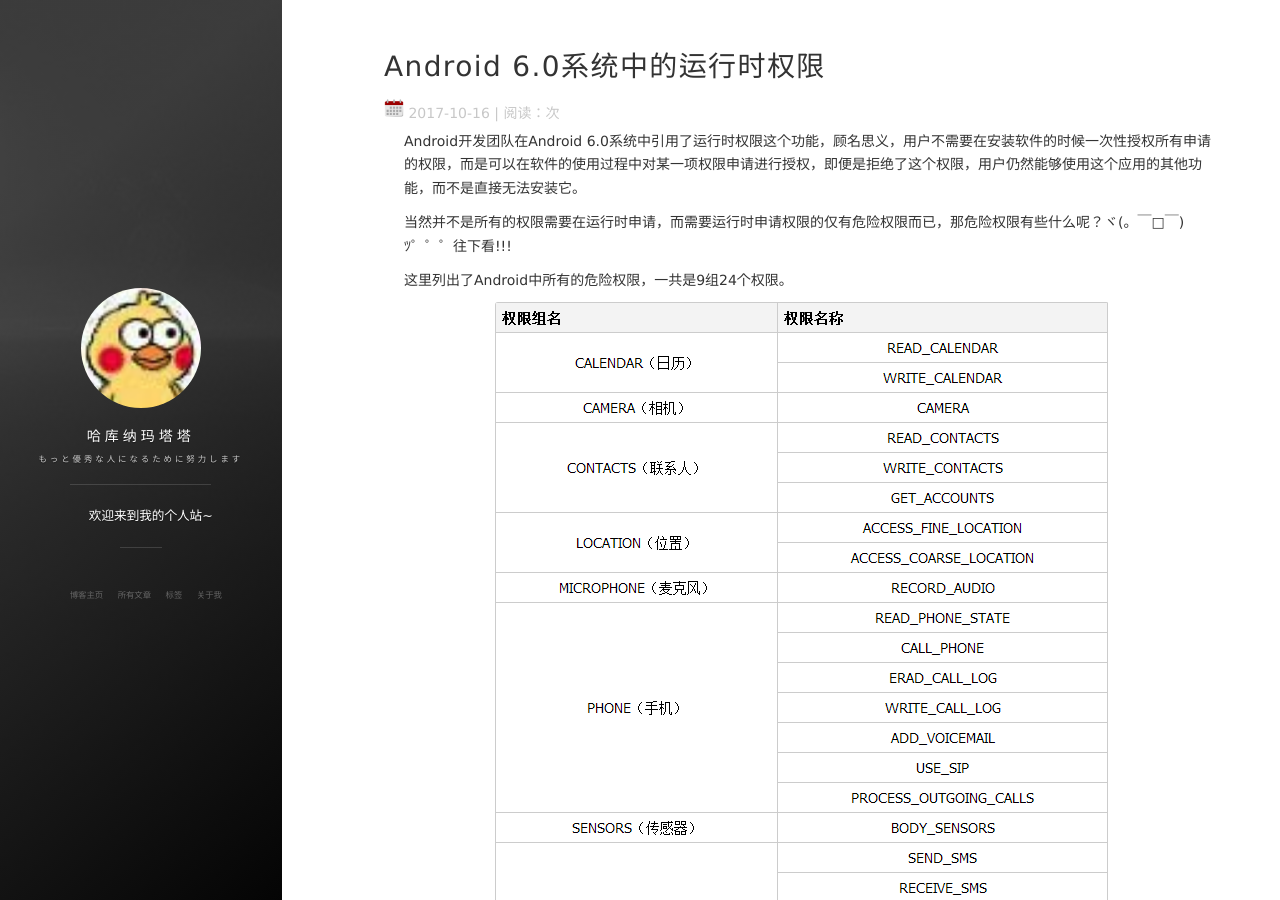
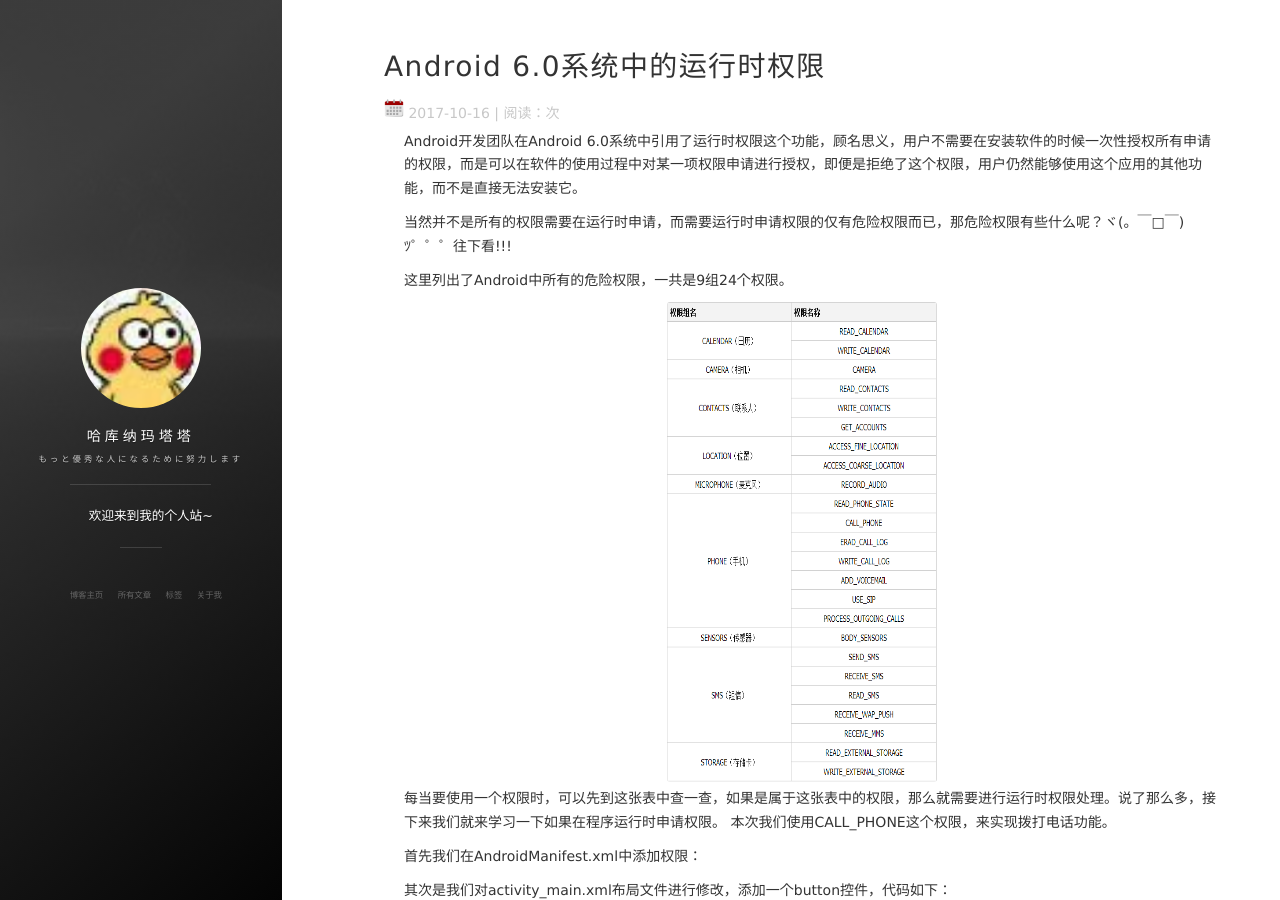
Before and after one commit to YuQi9797/YuQi9797.github.io, a Jekyll site: the page built from _posts/2017-10-16-Android_dynamicApplicationPermission.md, in a window 1280 px wide and 900 px high. Built offline with Jekyll 4.4.1, drawn with Linux system fonts in a browser that asks for light colours; nearby versions of some CDN libraries; comment, search, counter and statistics services are not loaded.

Commit message:
Android_10_16

````diff
--- a/_posts/2017-10-16-Android_dynamicApplicationPermission.md
+++ b/_posts/2017-10-16-Android_dynamicApplicationPermission.md
@@ -12,7 +12,7 @@
 
 这里列出了Android中所有的危险权限，一共是9组24个权限。
 <div align="left">
-  <img src = "/images/image/permissionList.png" />
+  <img src = "/images/image/permissionList.png" width="270" height="480"/>
 </div>
 每当要使用一个权限时，可以先到这张表中查一查，如果是属于这张表中的权限，那么就需要进行运行时权限处理。说了那么多，接下来我们就来学习一下如果在程序运行时申请权限。
 本次我们使用CALL_PHONE这个权限，来实现拨打电话功能。
@@ -41,7 +41,7 @@
 ```
 效果如下：
 <div>
-  <img src="/images/image/activity_main.png" />
+  <img src="/images/image/activity_main.png" width="270" height="480"/>
 </div>
 接下来我们修改MainActivity中的代码，为button注册监听事件，代码如下：
 ```
@@ -186,9 +186,9 @@
   <img src="/images/image/dialog2.png" />
 </div>
 <div>
-  <img src="/images/image/setting.png" />
+  <img src="/images/image/setting.png" width="270" height="480"/>
 </div>
 我们在showSettingDialog()中，使用Intent跳转到应用设置界面，并在onActivityResult()中进行判断，看权限是否授权，并执行相应的操作。至此我们的功能就已经实现拉！ヾ(×× ) ﾂ
 <div>
-  <img src="/images/image/accept.png" />
+  <img src="/images/image/accept.png" width="270" height="480"/>
 </div>
````
